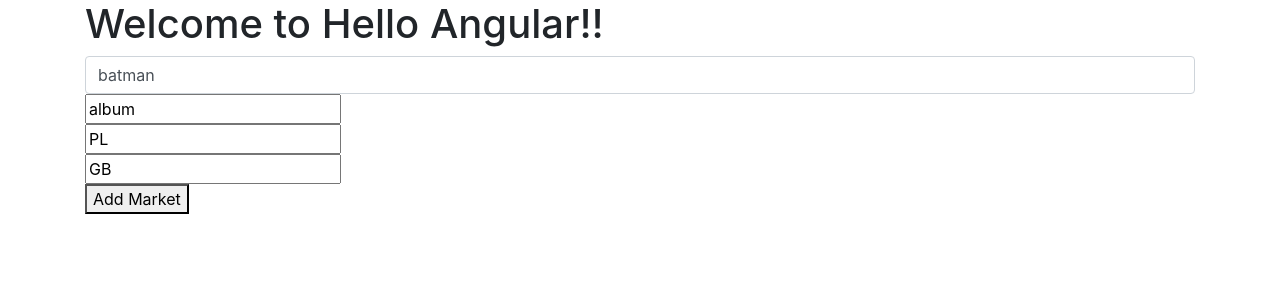
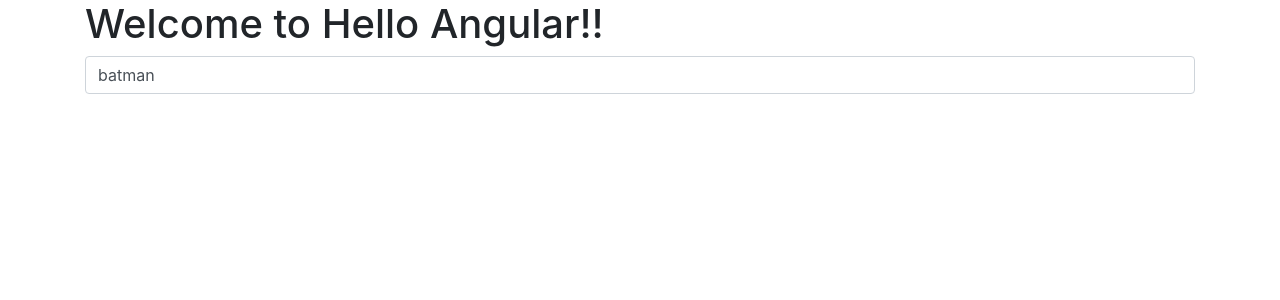
Before and after one commit to pawel13/angular-spotify3, an Angular app: page / in a window 1280 px wide. Shown: the top 300 px of the page. Built offline with nearby package versions, Linux system fonts and the light colour scheme; sample sign-in values are in the browser's storage.

Commit message:
rxjs operators distinctUntilChanged, filter, debounceTime

```diff
--- a/src/app/music/components/search-form/search-form.component.html
+++ b/src/app/music/components/search-form/search-form.component.html
@@ -7,16 +7,4 @@
         formControlName="query">
 
 
-        <div formGroupName="options">
-          <input type="text" formControlName="type">
-
-          <div *ngFor="let market of getMarkets()" [formGroup]="market">
-
-            <input type="text" formControlName="name">
-
-          </div>
-
-<button (click)="addMarket()">Add Market</button>
-        </div>
-
 </div>
--- a/src/app/music/components/search-form/search-form.component.ts
+++ b/src/app/music/components/search-form/search-form.component.ts
@@ -6,6 +6,7 @@
   AbstractControl,
   FormBuilder
 } from "@angular/forms";
+import { distinctUntilChanged, filter, debounceTime } from "rxjs/operators";
 
 @Component({
   selector: "app-search-form",
@@ -15,38 +16,25 @@
 export class SearchFormComponent implements OnInit {
   queryForm: FormGroup;
 
-  constructor(private bob: FormBuilder) {
-    this.queryForm = this.bob.group({
-      query: ["batman"],
-
-      options: this.bob.group({
-        type: ["album"],
-        markets: this.bob.array([
-          this.bob.group({
-            name: ["PL"]
-          }),
-          this.bob.group({
-            name: ["GB"]
-          })
-        ])
-      })
+  constructor() {
+    this.queryForm = new FormGroup({
+      query: new FormControl("batman")
     });
 
     console.log(this.queryForm);
-  }
 
-  addMarket() {
-    const markets = this.queryForm.get(["options", "markets"]) as FormArray;
+    this.queryForm
+      .get("query")!
+      .valueChanges.pipe(
 
-    markets.push(
-      this.bob.group({
-        name: new FormControl("")
-      })
-    );
-  }
+        debounceTime(400),
+        distinctUntilChanged(),
+        filter(query => query.length >= 3)
 
-  getMarkets() {
-    return (this.queryForm.get("options.markets") as FormArray).controls;
+      )
+      .subscribe(query => {
+        this.search(query);
+      });
   }
 
   ngOnInit() {}
```
